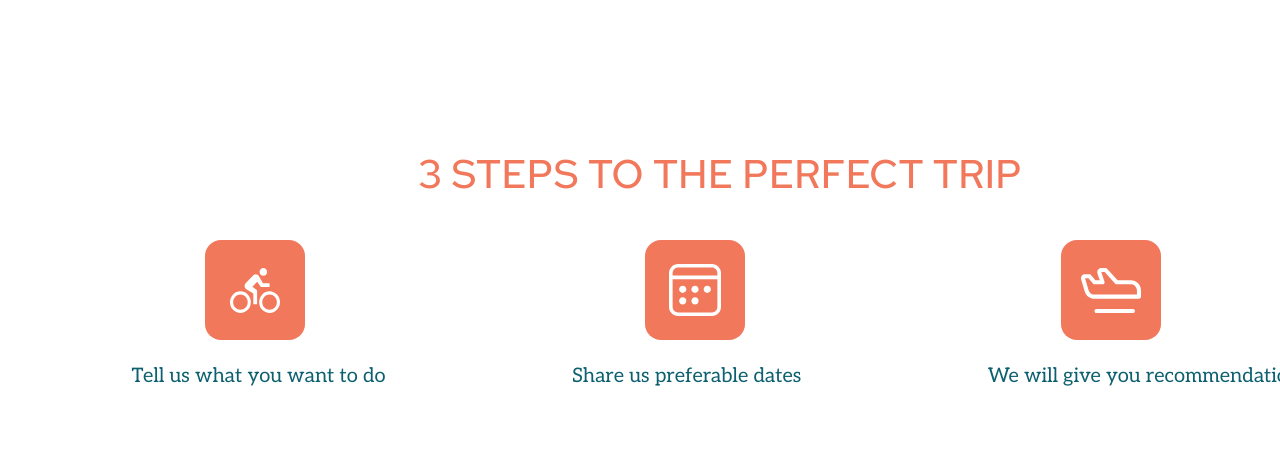
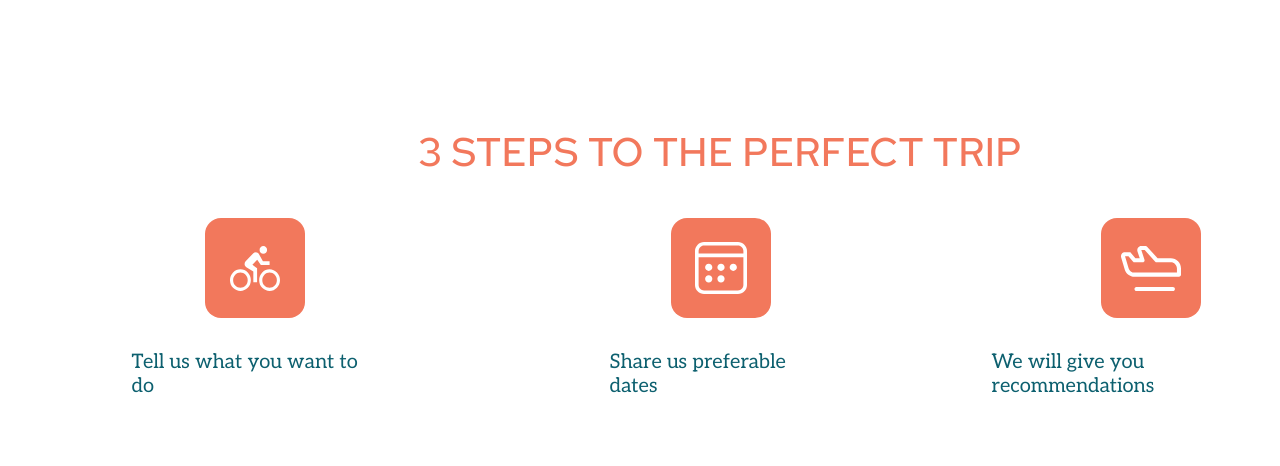
Before and after one commit to VolhaYu/momentum1, a plain HTML site: page travel/index.html in a window 1280 px wide. Shown: the part 720-1186 px from the top of the page. Drawn offline with Linux system fonts and the light colour scheme.

Commit message:
fix: correction files

```diff
--- a/travel/css/style.css
+++ b/travel/css/style.css
@@ -15,9 +15,10 @@ body {
 
 }
 .container {
+    max-width: 1440px;
     display: block;
     margin: 0 auto;
-    max-width: 1440px;
+    padding: 0;
 }
 .wrap-header {
     display: flex;
@@ -65,14 +66,11 @@ body {
 }
 /* main */
 /* section1 */
-.preview {
-    height: 675px;
 
-}
 .wrap-preview {
     width: 892px;
     height: 422px;
-    margin-top: 32px;
+    padding-top: 32px;
     margin-left: 120px;
     filter: drop-shadow(0px 4px 4px rgba(0, 0, 0, 0.25)) drop-shadow(0px 4px 4px rgba(0, 0, 0, 0.25));
 }
@@ -135,7 +133,7 @@ h1 {
 .steps {
     width: 1177px;
     height: 247px;
-    margin: 70px auto 97px;
+    margin: 301px auto 97px;
 }
 h2 {
     margin: 0;
@@ -155,9 +153,36 @@ h2 {
     display: flex;
     justify-content: space-between;
 }
+.frame {
+
+}
+.frame1 {
+    width: 247px;
+    height: 154px;
+    margin-right: 231px;
+}
+.frame2 {
+    width: 222px;
+    height: 154px;
+    margin-right: 160px;
+}
+.frame3 {
+    width: 317px;
+    height: 154px;
+}
 .img-frames {
     padding-left: 73px;
     margin-top: 40px;
+    margin-bottom: 8px;
+}
+.img1 {
+    padding-left: 73px;
+}
+.img2 {
+    padding-left: 61px;
+}
+.img3 {
+    padding-left: 109px;
 }
 .p-steps {
     font-family: 'Aleo';
@@ -223,13 +248,15 @@ h2 {
     background: #F2785C;
 }
 .butt-destination {
-    background: #0D606F url(../assets/svg/bi_arrow-right.svg) left center no-repeat;
+    background: #0D606F url(../assets/svg/bi_arrow-right.svg) 30px center no-repeat;
     width: 228px;
     height: 59px;
+    padding-left: 50px;
     box-shadow: 0px 0px 3px rgba(13, 96, 111, 0.08), 0px 2px 3px rgba(13, 96, 111, 0.16);
     border-radius: 10px;
     border-style: none;
     margin: 0 auto;
+    display: block;
     font-family: 'Red Hat Text';
     font-style: normal;
     font-weight: 500;
@@ -237,9 +264,7 @@ h2 {
     line-height: 32px;
     color: #FFFFFF;
 }
-/* .arrow {
 
-} */
 .footer {
     width: 728.96px;
     height: 33.65px;
--- a/travel/index.html
+++ b/travel/index.html
@@ -48,16 +48,16 @@
             <section class="steps">
                 <h2>3 STEPS TO THE PERFECT TRIP</h2>
                 <div class="wrap-frame">
-                    <div class="frame">
-                        <img class="img-frames" src="assets/svg/Frame28.svg" alt="велосипедист" width="100">
+                    <div class="frame frame1">
+                        <img class="img-frames img1" src="assets/svg/Frame28.svg" alt="велосипедист" width="100">
                         <p class="p-steps">Tell us what you want to do</p>
                     </div>
-                    <div class="frame">
-                        <img class="img-frames" src="assets/svg/Frame11.svg" alt="велосипедист" width="100">
+                    <div class="frame frame2">
+                        <img class="img-frames img2" src="assets/svg/Frame11.svg" alt="велосипедист" width="100">
                         <p class="p-steps">Share us preferable dates </p>
                     </div>
-                    <div class="frame">
-                        <img class="img-frames" src="assets/svg/Frame12.svg" alt="велосипедист" width="100">
+                    <div class="frame frame3">
+                        <img class="img-frames img3" src="assets/svg/Frame12.svg" alt="велосипедист" width="100">
                         <p class="p-steps">We will give you recommendations</p>
                     </div>
                 </div>
@@ -98,6 +98,7 @@
                 <button class="butt-destination" type="submit">Find More</button>
             </section>
             <section class="stories">
+                <h2>TRAVEL STORIES</h2>
 
             </section>
         </div>
```
